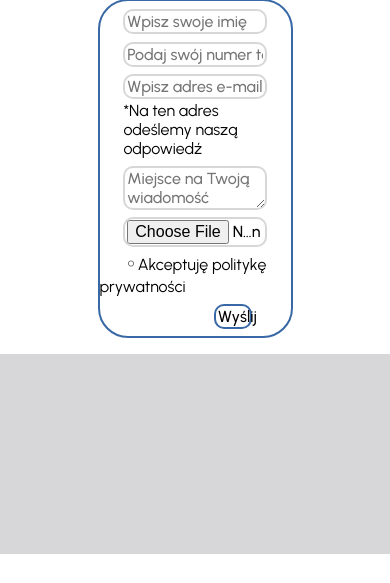
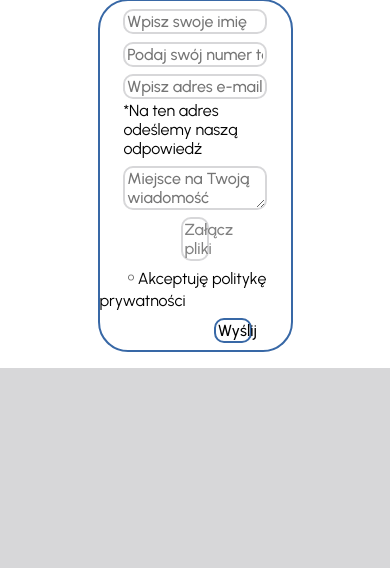
Before and after one commit to sylsocha/grafix, a PHP site: page /contact.html in a window 390 px wide; the page is wider, and only the part inside the window is pictured. Shown: the part 164-747 px from the top of that part. Run offline with PHP 8.4, Linux system fonts and the light colour scheme.

Commit message:
mobile: rodo i załącz pliki

```diff
--- a/contact.html
+++ b/contact.html
@@ -46,7 +46,8 @@
 
         <textarea name="uwaga" placeholder="Miejsce na Twoją wiadomość" required></textarea>
 
-        <input type="file">
+        <label for="file_upload" class="custom_file_upload">Załącz pliki</label>
+        <input type="file" id="file_upload">
 
         <input type="checkbox" name="rodo" id="rodo" class="rodo">
         <label for="rodo">Akceptuję politykę prywatności</label>
--- a/form.css
+++ b/form.css
@@ -8,7 +8,8 @@
 input,
 textarea,
 .wyslij,
-.rodo{
+.rodo,
+.custom_file_upload{
     display: block;
     margin: 4% auto;
     font-family: "Urbanist", sans-serif;
@@ -25,6 +26,17 @@ textarea,
     display: block;
     margin: -3% auto 4% auto;
     width: 75%;
+}
+
+input[type="file"]{
+    display: none;
+}
+
+.custom_file_upload{
+    cursor: pointer;
+    width: 15%;
+    text-align: center;
+    color: #808080;
 }
 
 .rodo{
--- a/mobile.css
+++ b/mobile.css
@@ -108,7 +108,8 @@
     input,
     textarea,
     .wyslij,
-    .rodo{
+    .rodo
+    .custom_file_upload{
         display: block;
         margin: 10% auto;
         font-family: "Urbanist", sans-serif;
@@ -122,6 +123,16 @@
 
     label{
         font-size: 170%;
+    }
+
+    .custom_file_upload{
+        width: 40%;
+        font-size: 210%;
+        margin-bottom: 10%;
+    }
+
+    .rodo{
+        height: 25px;
     }
 
     .label_email{
```
